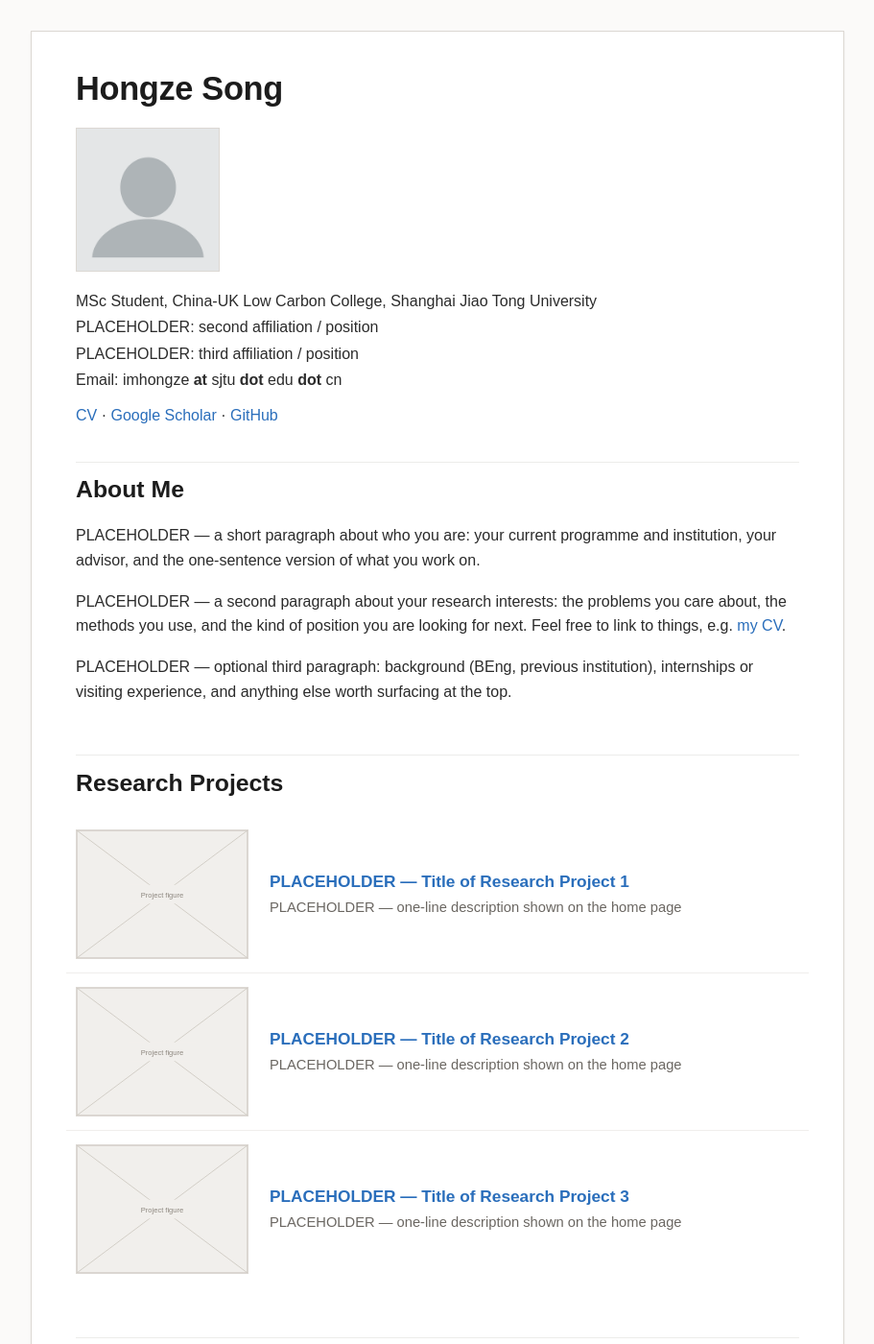
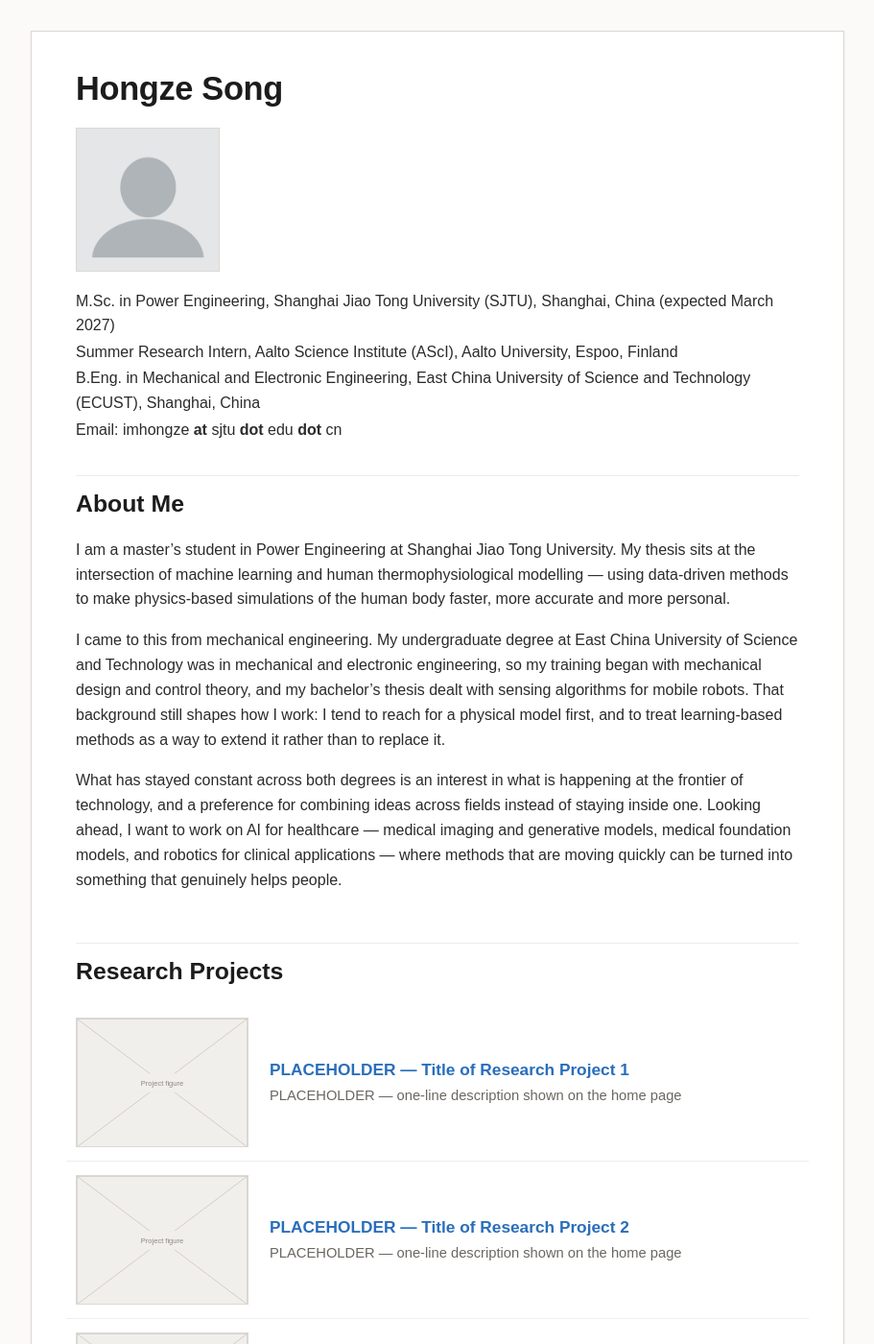
Before and after one commit to TimidZe/timidze.github.io, a Jekyll site: the page built from index.md, in a window 1280 px wide and 1400 px high. Shown: the whole window at 96% size, without its empty margins (184-1095 px from the left). Built offline with Jekyll 4.4.1, drawn with Linux system fonts in a browser that asks for light colours.

Commit message:
Fill in header affiliations and About Me
- three affiliation lines (SJTU MSc, Aalto summer internship, ECUST BEng)
- drop the CV / Scholar / GitHub header links for now
- write the About Me section

Co-Authored-By: Claude Opus 5 <noreply@anthropic.com>
Claude-Session: https://claude.ai/code/session_01E7qXnjW2uLvZK7CSo8vXE5

```diff
--- a/_config.yml
+++ b/_config.yml
@@ -10,7 +10,6 @@ lang             : "en"
 
 # ---------------------------------------------------------------------------
 # Personal information shown in the page header
-# (placeholders — replace with your own details)
 # ---------------------------------------------------------------------------
 author:
   name      : "Hongze Song"
@@ -18,17 +17,14 @@ author:
   email     : "imhongze@sjtu.edu.cn"
   # One line per affiliation / title. Add or remove lines freely.
   titles:
-    - "MSc Student, China-UK Low Carbon College, Shanghai Jiao Tong University"
-    - "PLACEHOLDER: second affiliation / position"
-    - "PLACEHOLDER: third affiliation / position"
-  # Optional external links shown under the header. Delete any you don't use.
-  links:
-    - name: "CV"
-      url: "/files/cv.pdf"
-    - name: "Google Scholar"
-      url: "PLACEHOLDER"
-    - name: "GitHub"
-      url: "https://github.com/TimidZe"
+    - "M.Sc. in Power Engineering, Shanghai Jiao Tong University (SJTU), Shanghai, China (expected March 2027)"
+    - "Summer Research Intern, Aalto Science Institute (AScI), Aalto University, Espoo, Finland"
+    - "B.Eng. in Mechanical and Electronic Engineering, East China University of Science and Technology (ECUST), Shanghai, China"
+  # Optional external links shown under the header (e.g. CV, Google Scholar,
+  # GitHub). Currently switched off — uncomment and fill in to show them.
+  # links:
+  #   - name: "CV"
+  #     url: "/files/cv.pdf"
 
 # ---------------------------------------------------------------------------
 # Build settings
--- a/index.md
+++ b/index.md
@@ -8,15 +8,26 @@ permalink: /
 
 ## About Me
 
-PLACEHOLDER — a short paragraph about who you are: your current programme and
-institution, your advisor, and the one-sentence version of what you work on.
+I am a master's student in Power Engineering at Shanghai Jiao Tong University.
+My thesis sits at the intersection of machine learning and human
+thermophysiological modelling — using data-driven methods to make
+physics-based simulations of the human body faster, more accurate and more
+personal.
 
-PLACEHOLDER — a second paragraph about your research interests: the problems you
-care about, the methods you use, and the kind of position you are looking for
-next. Feel free to link to things, e.g. [my CV](/files/cv.pdf).
+I came to this from mechanical engineering. My undergraduate degree at East
+China University of Science and Technology was in mechanical and electronic
+engineering, so my training began with mechanical design and control theory,
+and my bachelor's thesis dealt with sensing algorithms for mobile robots. That
+background still shapes how I work: I tend to reach for a physical model
+first, and to treat learning-based methods as a way to extend it rather than
+to replace it.
 
-PLACEHOLDER — optional third paragraph: background (BEng, previous institution),
-internships or visiting experience, and anything else worth surfacing at the top.
+What has stayed constant across both degrees is an interest in what is
+happening at the frontier of technology, and a preference for combining ideas
+across fields instead of staying inside one. Looking ahead, I want to work on
+AI for healthcare — medical imaging and generative models, medical foundation
+models, and robotics for clinical applications — where methods that are moving
+quickly can be turned into something that genuinely helps people.
 
 ## Research Projects
 
```
Also changed, not shown: images/MyPhoto.jpeg (added).
